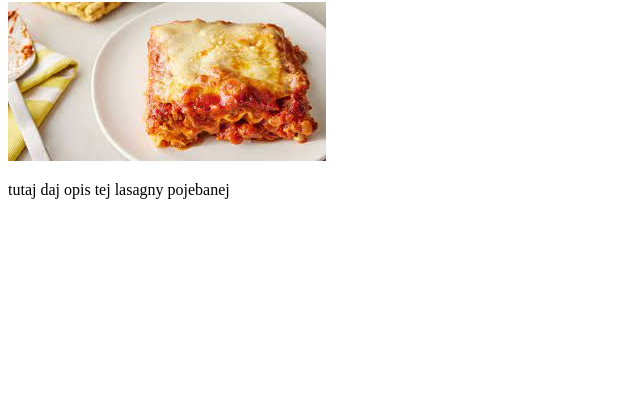
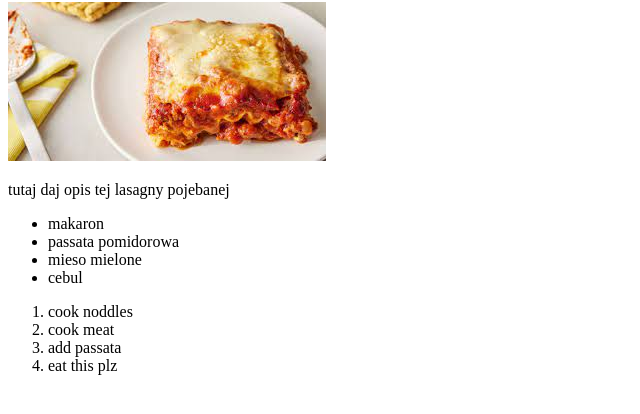
Before and after one commit to Kamilxcvxcv/My_recipies, a plain HTML site: page recipes/lasagna.html in a window 1280 px wide. Shown: the part 78-492 px from the top of the page, without its empty margins (0-640 px from the left). Drawn offline with Linux system fonts and the light colour scheme.

Commit message:
Addded other recipies
recently added 3 other recipies to my recipies page

```diff
--- a/recipes/lasagna.html
+++ b/recipes/lasagna.html
@@ -8,8 +8,19 @@
     <h1>Lasagna</h1>
     <img src="/recipes/images_food/lasagne.jpeg" alt="lasagna jebana">
     <p>tutaj daj opis tej lasagny pojebanej</p>
+    <ul>
+        <li>makaron</li>
+        <li>passata pomidorowa</li>
+        <li>mieso mielone</li>
+        <li>cebul</li>
+    </ul>
+
+    <ol>
+        <li>cook noddles</li>
+        <li>cook meat</li>
+        <li>add passata</li>
+        <li>eat this plz</li>
+    </ol>
+
 </body>
-
-
-
 </html>
```
Also changed, not shown: index.html (+3 -2 lines), recipes/fries.html (added), recipes/mielone.html (added), recipes/pomidorowa.html (added).
